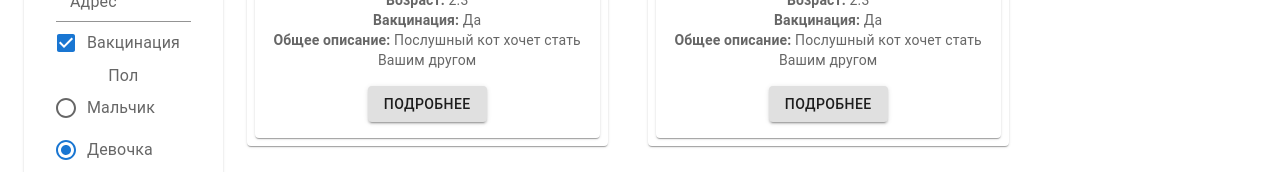
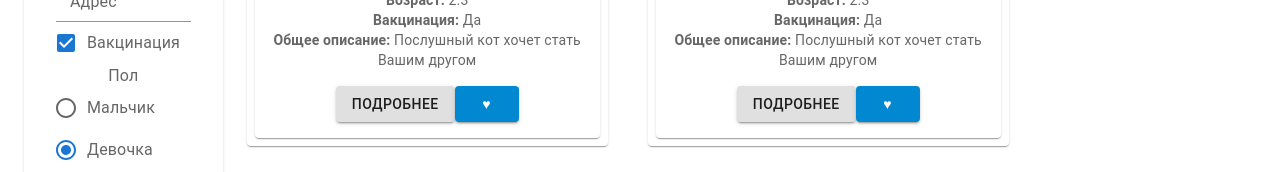
Before and after one commit to MironovAndrew/PetHome.Frontend, a React (Vite) app in the folder front/: page / in a window 1280 px wide. Shown: the part 343-515 px from the top of the page. Built offline with nearby package versions, Linux system fonts and the light colour scheme.

Commit message:
Добавил кнопку добавления в избранное в карточке питомца

```diff
--- a/front/src/customComponents/UI/Pet/PetCard.tsx
+++ b/front/src/customComponents/UI/Pet/PetCard.tsx
@@ -39,6 +39,7 @@ export default function PetCard(
           <Typography variant="body2" sx={{ color: "text.secondary" }}>
             <b>Пол:</b> {gender}
           </Typography>
+
           <Typography variant="body2" sx={{ color: "text.secondary" }}>
             <b>Возраст:</b> {age}
           </Typography>
@@ -49,7 +50,7 @@ export default function PetCard(
             <b>Общее описание:</b> {desc}
           </Typography>
 
-          <Typography paddingTop={2}>
+          <Typography paddingTop={2} gridRow={"revert"}>
             <Button
               //Заглушка
               onClick={() => getPage("/")}
@@ -59,6 +60,16 @@ export default function PetCard(
             >
               Подробнее
             </Button>
+
+            <Button
+              //Заглушка
+              onClick={() => getPage("/")}
+              color="info"
+              size="medium"
+              variant="contained"
+            >
+              ♥
+            </Button>
           </Typography>
         </CardContent>
       </CardActionArea>
```
